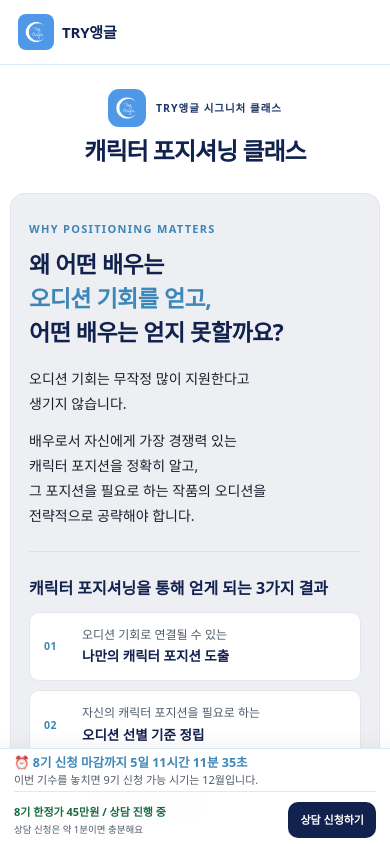
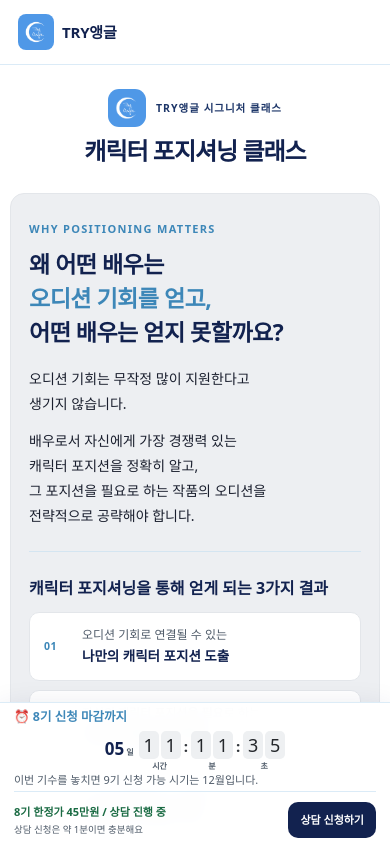
Before and after one commit to tkddnjs2959-lab/tryangle-homepage, a Next.js app: page / in a window 390 px wide. Shown: the top 844 px of the page. Built offline with nearby package versions, Linux system fonts and the light colour scheme; no server answers.

Commit message:
compact desktop and style mobile countdown boxes

```diff
--- a/src/app/ConsultationCta.module.css
+++ b/src/app/ConsultationCta.module.css
@@ -130,6 +130,9 @@
     color: var(--sky-dot);
     font-size: 12.5px;
   }
+  .mobileDeadlineNotice .instagramCountdown { justify-content: flex-start; margin-top: 0; }
+  .mobileDeadlineNotice .instagramDays { margin-top: 5px; font-size: 15px; }
+  .mobileDeadlineNotice .instagramDigits b { width: 22px; height: 28px; font-size: 18px; }
   .ctaCopy strong { font-size: 11px; }
   .ctaCopy span { font-size: 9.5px; }
   .desktopCtaCopy { display: none !important; }
--- a/src/app/ConsultationCta.tsx
+++ b/src/app/ConsultationCta.tsx
@@ -5,6 +5,7 @@ import { usePathname } from 'next/navigation';
 import ContactForm from './ContactForm';
 import TrackedLink, { trackEvent } from './TrackedLink';
 import { useRemainingTime } from './EnrollmentCountdown';
+import CountdownBoxes from './CountdownBoxes';
 import styles from './ConsultationCta.module.css';
 
 const EIGHTH_COHORT_REGISTRATION_DEADLINE = '2026-09-12T00:00:00+09:00';
@@ -65,9 +66,8 @@ export default function ConsultationCta() {
     <>
       <div className={`${styles.ctaBar} ${pathname === '/' ? styles.homeCtaBar : ''}`}>
         <div className={styles.mobileDeadlineNotice} aria-label="8기 신청 마감 및 9기 신청 안내">
-          <strong>
-            ⏰ 8기 신청 마감까지 {remainingTime === undefined ? '--일 --시간 --분 --초' : remainingTime === null ? '마감' : `${remainingTime.days}일 ${String(remainingTime.hours).padStart(2, '0')}시간 ${String(remainingTime.minutes).padStart(2, '0')}분 ${String(remainingTime.seconds).padStart(2, '0')}초`}
-          </strong>
+          <strong>⏰ 8기 신청 마감까지</strong>
+          <CountdownBoxes remainingTime={remainingTime} />
           <span>이번 기수를 놓치면 9기 신청 가능 시기는 12월입니다.</span>
         </div>
         <div className={styles.ctaCopy}>
--- a/src/app/ConsultationSummaryCard.tsx
+++ b/src/app/ConsultationSummaryCard.tsx
@@ -2,6 +2,7 @@
 
 import styles from './page.module.css';
 import { useRemainingTime } from './EnrollmentCountdown';
+import CountdownBoxes from './CountdownBoxes';
 
 type ConsultationSummaryCardProps = {
   variant: 'desktop' | 'mobile';
@@ -9,9 +10,6 @@ type ConsultationSummaryCardProps = {
 
 function SummaryContents({ placement, deadline }: { placement: string; deadline: string }) {
   const remainingTime = useRemainingTime(deadline);
-  const timeDigits = remainingTime && remainingTime !== null
-    ? [remainingTime.hours, remainingTime.minutes, remainingTime.seconds].map((value) => String(value).padStart(2, '0'))
-    : ['--', '--', '--'];
   function openConsultation() {
     window.dispatchEvent(new CustomEvent('tryangle:open-consultation', {
       detail: { placement },
@@ -24,23 +22,7 @@ function SummaryContents({ placement, deadline }: { placement: string; deadline:
       <h2>8기 클래스 안내</h2>
       <div className={styles.sideCountdown} aria-label="8기 신청 및 등록 마감까지 남은 시간">
         <span>⏰ 8기 신청 및 등록 마감까지</span>
-        {remainingTime === null ? <strong>마감</strong> : (
-          <div className={styles.sideCountdownTimer} role="timer" aria-live="off">
-            <div className={styles.sideCountdownGroup}>
-              <div className={styles.sideCountdownDigits}><b>{remainingTime === undefined ? '--' : String(remainingTime.days).padStart(2, '0')[0]}</b><b>{remainingTime === undefined ? '--' : String(remainingTime.days).padStart(2, '0')[1]}</b></div>
-              <small>일</small>
-            </div>
-            {timeDigits.map((value, index) => (
-              <span className={styles.sideCountdownTimeGroup} key={index}>
-                {index > 0 && <i aria-hidden="true">:</i>}
-                <span className={styles.sideCountdownGroup}>
-                  <div className={styles.sideCountdownDigits}><b>{value[0]}</b><b>{value[1]}</b></div>
-                  <small>{['시간', '분', '초'][index]}</small>
-                </span>
-              </span>
-            ))}
-          </div>
-        )}
+        <CountdownBoxes remainingTime={remainingTime} />
       </div>
       <p className={styles.sideNextCohort}>9기 신청 가능 시기는 12월입니다.</p>
 
--- /dev/null
+++ b/src/app/CountdownBoxes.tsx
@@ -0,0 +1,25 @@
+'use client';
+
+import styles from './page.module.css';
+import type { RemainingTime } from './EnrollmentCountdown';
+
+export default function CountdownBoxes({ remainingTime }: { remainingTime: RemainingTime | null | undefined }) {
+  if (remainingTime === null) return <strong className={styles.countdownClosed}>마감</strong>;
+  const values = remainingTime === undefined
+    ? { days: '--', hours: '--', minutes: '--', seconds: '--' }
+    : { days: String(remainingTime.days).padStart(2, '0'), hours: String(remainingTime.hours).padStart(2, '0'), minutes: String(remainingTime.minutes).padStart(2, '0'), seconds: String(remainingTime.seconds).padStart(2, '0') };
+  return (
+    <div className={styles.instagramCountdown} role="timer" aria-live="off">
+      <span className={styles.instagramDays}>{values.days}<small>일</small></span>
+      {(['hours', 'minutes', 'seconds'] as const).map((key, index) => (
+        <span className={styles.instagramTimeGroup} key={key}>
+          {index > 0 && <i aria-hidden="true">:</i>}
+          <span className={styles.instagramTimeValue}>
+            <span className={styles.instagramDigits}><b>{values[key][0]}</b><b>{values[key][1]}</b></span>
+            <small>{['시간', '분', '초'][index]}</small>
+          </span>
+        </span>
+      ))}
+    </div>
+  );
+}
--- a/src/app/EnrollmentCountdown.tsx
+++ b/src/app/EnrollmentCountdown.tsx
@@ -3,7 +3,7 @@
 import { useEffect, useState } from 'react';
 import styles from './page.module.css';
 
-type RemainingTime = {
+export type RemainingTime = {
   days: number;
   hours: number;
   minutes: number;
--- a/src/app/page.module.css
+++ b/src/app/page.module.css
@@ -104,6 +104,21 @@
   font-variant-numeric: tabular-nums;
   letter-spacing: -.5px;
 }
+.instagramCountdown {
+  display: flex;
+  align-items: flex-start;
+  justify-content: center;
+  gap: 3px;
+  margin-top: 4px;
+  white-space: nowrap;
+}
+.instagramDays { display: inline-flex; align-items: baseline; gap: 2px; margin: 7px 2px 0 0; color: var(--navy); font-size: 17px; font-weight: 800; font-variant-numeric: tabular-nums; }
+.instagramDays small, .instagramTimeGroup small { color: var(--sub); font-size: 8px; font-weight: 800; }
+.instagramTimeGroup { display: flex; align-items: flex-start; gap: 3px; }
+.instagramTimeValue { display: grid; justify-items: center; gap: 2px; }
+.instagramDigits { display: flex; gap: 2px; }
+.instagramDigits b { display: grid; width: 20px; height: 28px; place-items: center; border-radius: 5px; background: #eef0f2; color: #24272b; font-size: 18px; font-weight: 500; line-height: 1; font-variant-numeric: tabular-nums; }
+.instagramTimeGroup > i { margin-top: 6px; color: #34383d; font-size: 15px; font-style: normal; font-weight: 700; }
 .sideCountdownTimer {
   display: flex;
   align-items: flex-start;
```
